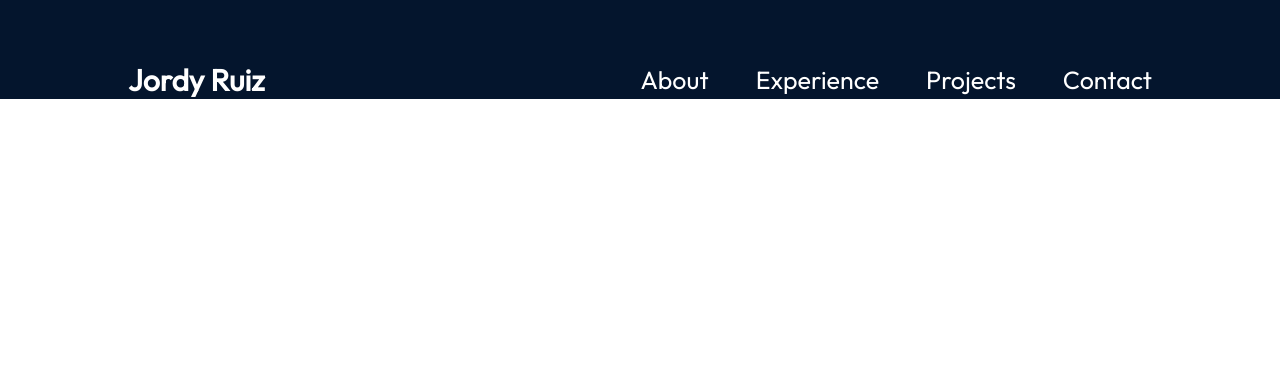
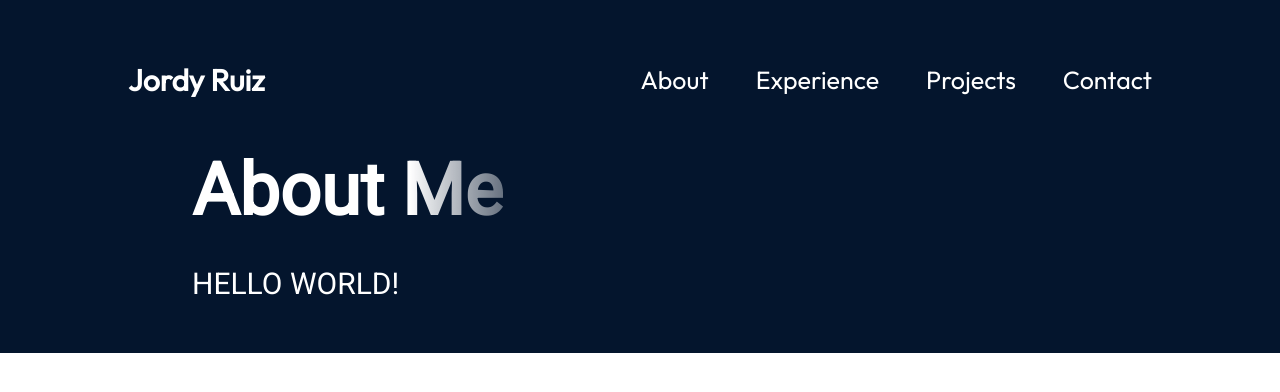
Before and after one commit to Jordy-03/portfolio-test, a React (Vite) app in the folder Portfolio/: page /About in a window 1280 px wide. Shown: the top 392 px of the page. Built offline with nearby package versions, Linux system fonts and the light colour scheme.

Commit message:
fixed about issue

```diff
--- a/Portfolio/src/App.jsx
+++ b/Portfolio/src/App.jsx
@@ -2,8 +2,10 @@
 import { BrowserRouter as Router, Routes, Route } from 'react-router-dom';
 import { Navbar } from './components/Navbar';
 import { Hero } from './Pages/Hero';
+import { About } from './Pages/About';
 
 function App() {
+
 
   return (
     <div className={style.App}>
@@ -11,7 +13,7 @@
       <Router>
         <Routes>
           <Route path="/" element={<Hero />} />
-          {/* <Route path="/About" element={<About />} /> */}
+          <Route path="/About" element={<About />} />
         </Routes>
       </Router>
 
--- a/Portfolio/src/Pages/About.jsx
+++ b/Portfolio/src/Pages/About.jsx
@@ -1,5 +1,5 @@
 import React from 'react';
-import styles from '../Modules/About.module.css'
+import styles from '../Modules/Hero.module.css'
 
 export const About = () => {
     return (
@@ -7,9 +7,9 @@
             <div className= {styles.content}>
                 <h1 className={styles.title}>About Me</h1>
                 <p className={styles.description}>
-                    HELLO WORLD
+                    HELLO WORLD!
                 </p>
             </div>
         </section>
-    )
+    );
 }
```
Also changed, not shown: Portfolio/src/Pages/Hero.jsx (line endings or trailing spaces).
